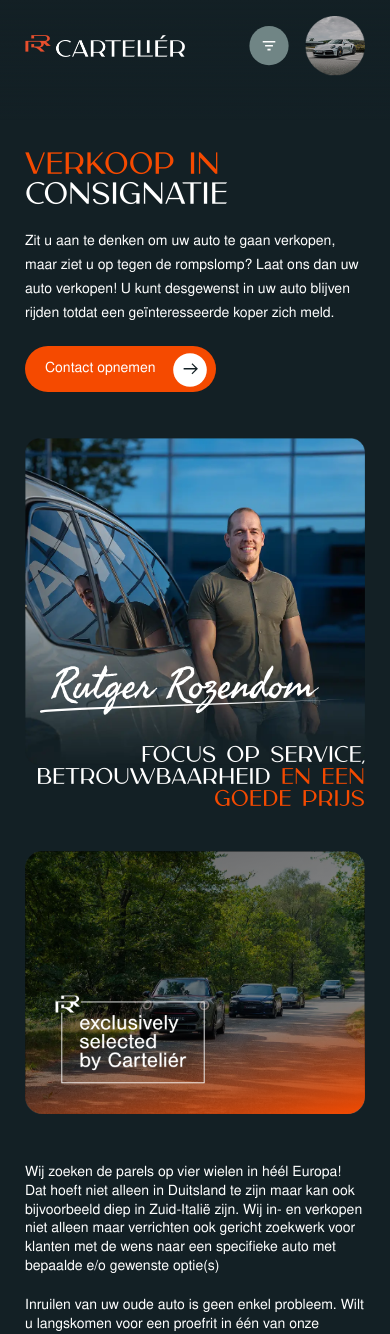
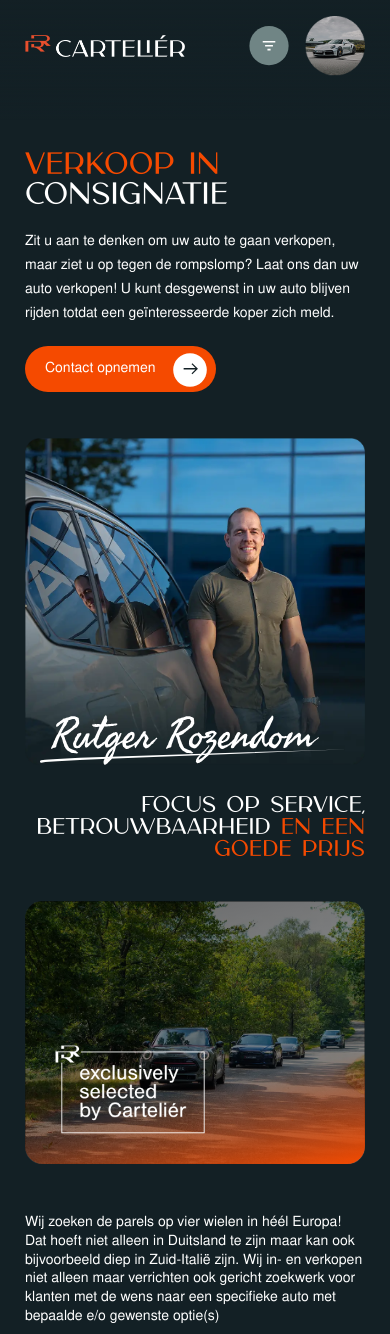
Before and after one commit to erjenweb/nextjs, a Next.js app: page /verkoop-consignatie in a window 390 px wide. Shown: the top 1334 px of the page. Built offline with nearby package versions, Linux system fonts and the light colour scheme; no server answers; the database is empty.

Commit message:
Update globals.css

```diff
--- a/src/app/globals.css
+++ b/src/app/globals.css
@@ -2332,7 +2332,7 @@ ul.arrow-list+p {
 }
 
 @media(max-width:1599px) {
-      .verkoop-two {
+      .about-section-two.verkoop-two {
           margin-top: -260px;
       }
       .max-w-7xl {
@@ -2460,7 +2460,7 @@ ul.arrow-list+p {
 }
 
 @media(max-width:1399px) {
-      .verkoop-two {
+      .about-section-two.verkoop-two {
           margin-top: -100px;
       }
       /* New CSS */
@@ -2854,7 +2854,7 @@ ul.arrow-list+p {
 }
 
 @media(max-width:1149px) {
-      .verkoop-two {
+      .about-section-two.verkoop-two {
           margin-top: 40px;
       }
       .faq-section {
@@ -3081,7 +3081,7 @@ ul.arrow-list+p {
 }
 
 @media(max-width:1023px) {
-      .verkoop-two {
+      .about-section-two.verkoop-two {
           margin-top: -50px;
       }
       .faq-section {
```
